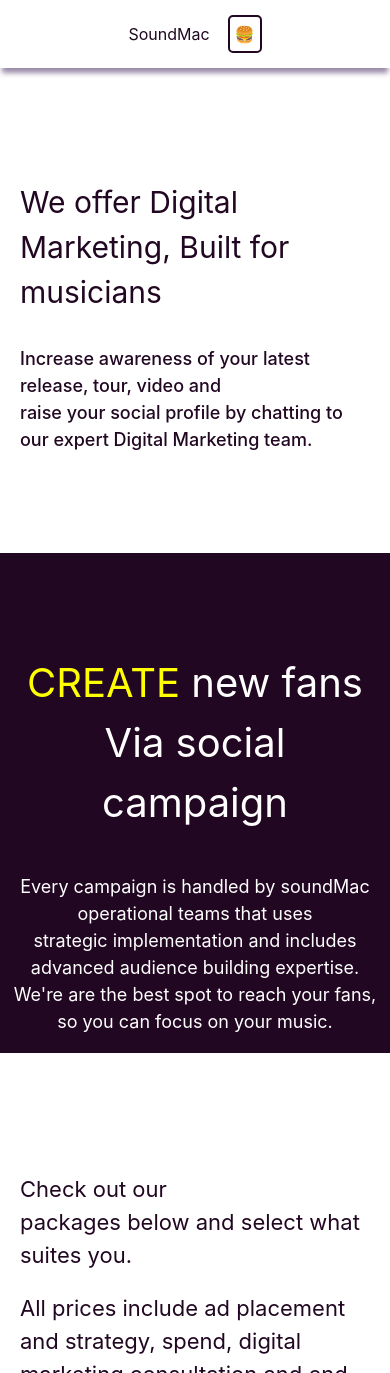
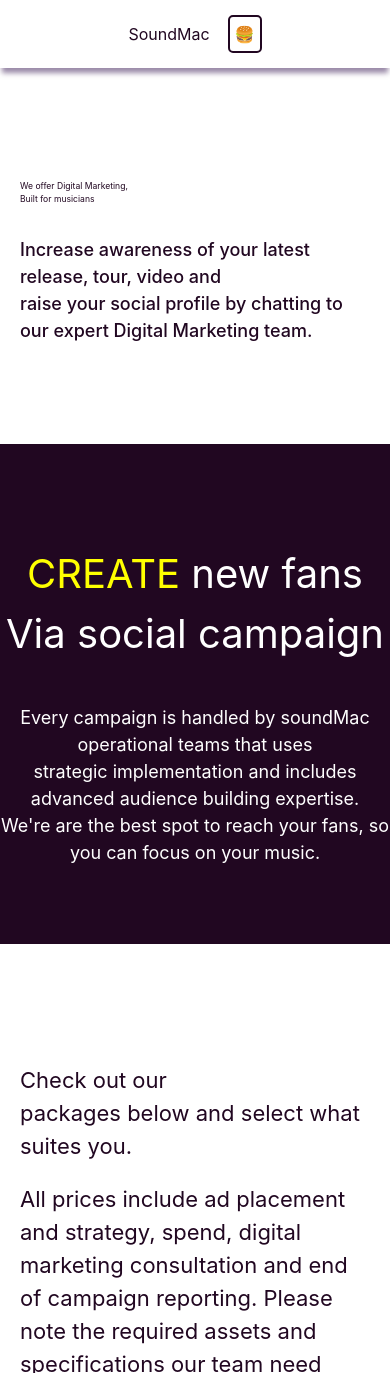
Before and after one commit to Tobbeycc1/soundmac, a React (Create React App) app: page /promotion in a window 390 px wide. Shown: the top 1373 px of the page. Built offline with nearby package versions, Linux system fonts and the light colour scheme.

Commit message:
promotion page edited

```diff
--- a/src/CSS files/Promotion.module.css
+++ b/src/CSS files/Promotion.module.css
@@ -41,18 +41,21 @@ font-size: 1.32vw;
 .purpleBackgroundTextCon{
     display: inline-block;
     position: relative;
-    top: 180px;
+    top: -250px;
 
 }
 .megaphoneHand{
     vertical-align: middle;
+    position: relative;
+    display: inline-block;
+    top: -430px;
 
 
 }
-.purpleBackgroundSubCon{
+/* .purpleBackgroundSubCon{
    position: relative;
    top: -430px;
-}
+} */
 .checkOur{
     margin: 160px 50px;
     font-size: 1.62vw;
@@ -75,7 +78,7 @@ font-size: 1.32vw;
     vertical-align: top;
     margin-top: 100px;
 }
-@media screen and (max-width: 1180px) {
+/* @media screen and (max-width: 1180px) {
     .megaphoneHand{
         vertical-align: middle;
         width: 370px;
@@ -112,8 +115,46 @@ font-size: 1.32vw;
 
     }
 
-}
+} */
 @media screen and (max-width: 999px) {
+    .purpleBackground{
+        background: var(--purple);
+        width: 100%;
+        height: 500px;
+        text-align: center;
+
+
+    }
+
+    .purpleBackgroundHeader{
+        color: white;
+        font-size: 2.92vw;
+
+    }
+    .purpleBackgroundCreate{
+        color: yellow;
+        font-size: 2.92vw;
+    }
+    .purpleBackgroundText{
+    color: white;
+    margin-top: 40px;
+    font-size: 1.32vw;
+    }
+    .purpleBackgroundTextCon{
+        display: inline-block;
+        position: relative;
+        top: 180px;
+
+    }
+    .megaphoneHand{
+        vertical-align: middle;
+
+
+    }
+    .purpleBackgroundSubCon{
+       position: relative;
+       top: -430px;
+    }
     .purpleBackgroundHeader, .purpleBackgroundCreate{
            font-size: 40px;
     }
```
